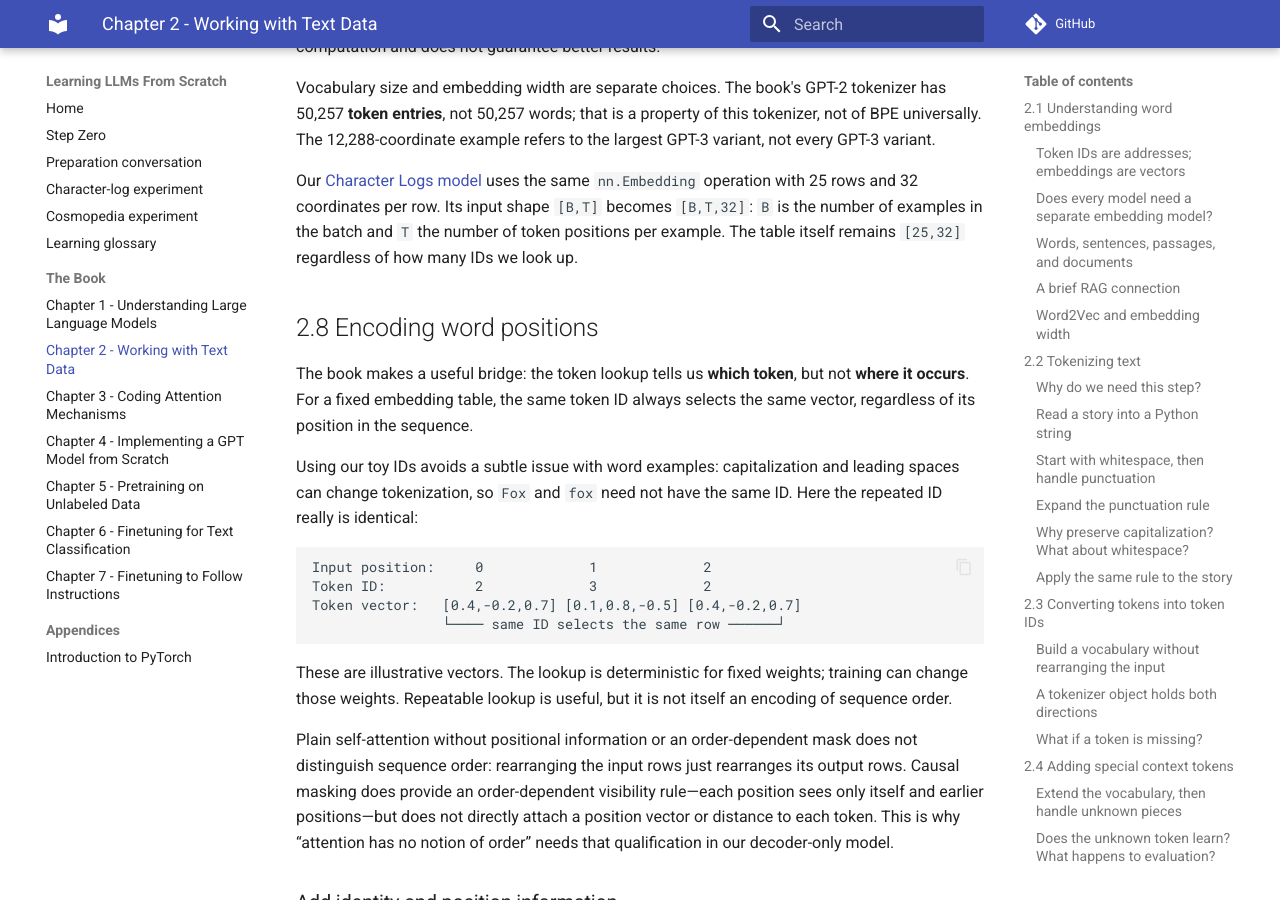
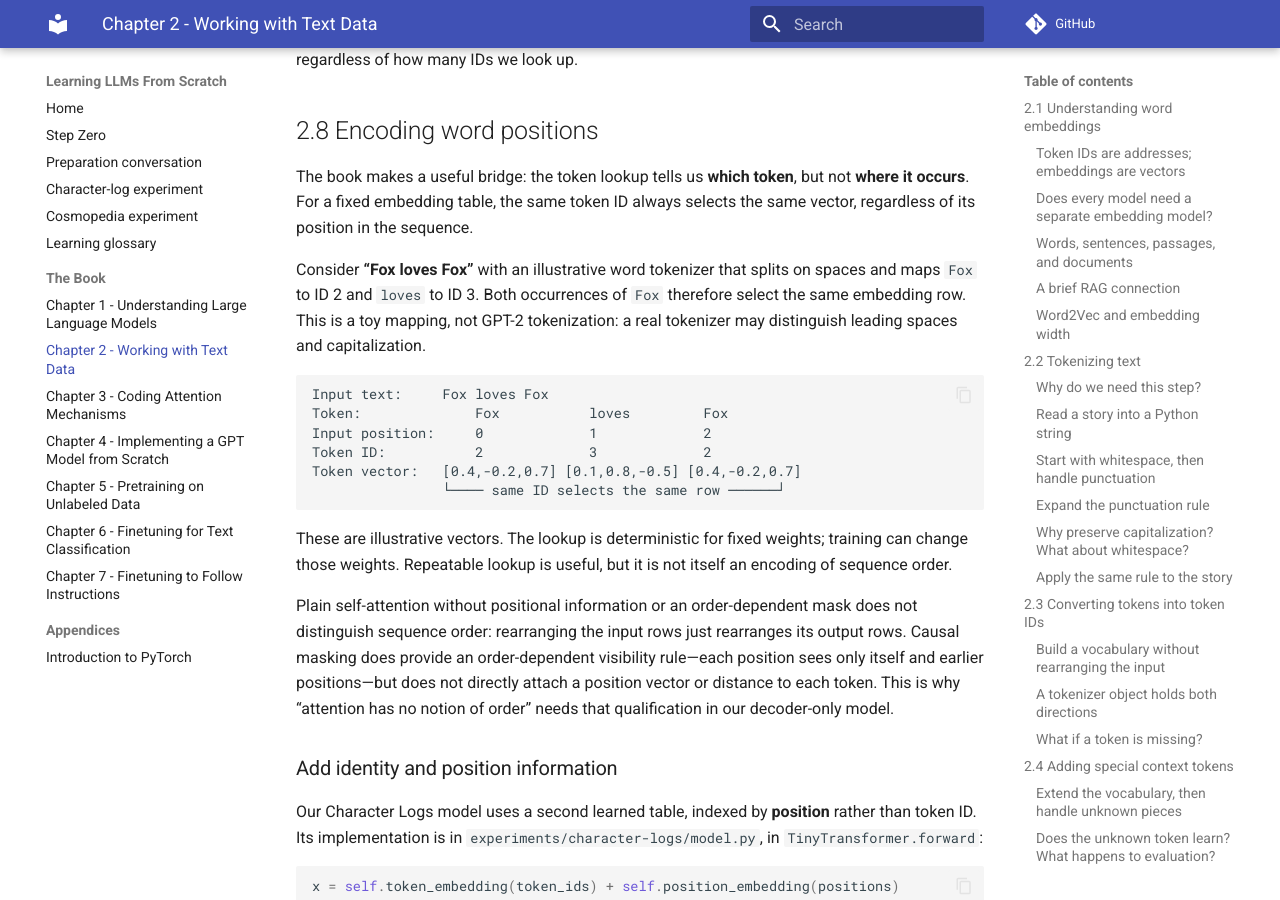
Before and after one commit to kantarcise/learning-llms, an MkDocs documentation site: the page built from docs/chapters/02-working-with-text-data.md, in a window 1280 px wide and 900 px high, scrolled down 28079 px. Built offline with MkDocs 1.6.1 and Material for MkDocs 9.7.7, drawn with Linux system fonts in a browser that asks for light colours; comment, search, counter and statistics services are not loaded; some of the changed text lies outside the part shown.

Commit message:
Polish Chapter 2 reading flow and code titles (#21)
* Polish Chapter 2 prose and label code examples

* Reserve code titles for substantial class examples

---------

Co-authored-by: Sezai Burak Kantarcı <sezai@sezaiMac.local>

````diff
--- a/docs/chapters/02-working-with-text-data.md
+++ b/docs/chapters/02-working-with-text-data.md
@@ -81,7 +81,7 @@
 
 ## 2.2 Tokenizing text
 
-Reading reached the end of this section. The examples below follow the [author's section 2.2 notebook](https://github.com/rasbt/LLMs-from-scratch/blob/cdbd33e6d57a71e20ea31434841095fac50cecd8/ch02/01_main-chapter-code/ch02.ipynb), with our explanations alongside them. They are reference snippets checked by the assistant, not exercises recorded as independently completed by Sezai.
+The examples below follow the [author's section 2.2 notebook](https://github.com/rasbt/LLMs-from-scratch/blob/cdbd33e6d57a71e20ea31434841095fac50cecd8/ch02/01_main-chapter-code/ch02.ipynb), with our explanations alongside them.
 
 ### Why do we need this step?
 
@@ -183,11 +183,9 @@
 
 The assistant reproduced **4,690 token occurrences** using the linked story revision. That is the sequence length after this split, not the number of unique vocabulary entries. Repeated words count repeatedly. We have a list of strings; integer IDs, embedding vectors, and training windows are still later steps.
 
-Next: [2.3 Converting tokens into token IDs](#23-converting-tokens-into-token-ids).
-
 ## 2.3 Converting tokens into token IDs
 
-Reading reached the end of this section. `vocab` is a mapping from token strings to integer IDs: we look up a token to get its ID. That is the same bridge our character experiment built with its 25 distinct characters.
+`vocab` is a mapping from token strings to integer IDs: we look up a token to get its ID. That is the same bridge our character experiment built with its 25 distinct characters.
 
 ### Build a vocabulary without rearranging the input
 
@@ -217,7 +215,7 @@
 
 Below is a typed adaptation of the author's `SimpleTokenizerV1`, with explanatory docstrings. It uses the same splitting and punctuation-cleanup rules:
 
-```python
+```python title="SimpleTokenizerV1 — teaching example"
 import re
 
 
@@ -284,7 +282,7 @@
 
 ## 2.4 Adding special context tokens
 
-Reading reached the end of this section. The author adds two reserved entries to the vocabulary: `<|unk|>` for an unknown piece and `<|endoftext|>` for a text boundary. The original 1,130 entries plus these two give **1,132 entries**.
+The author adds two reserved entries to the vocabulary: `<|unk|>` for an unknown piece and `<|endoftext|>` for a text boundary. The original 1,130 entries plus these two give **1,132 entries**.
 
 The spellings are human-readable labels for dedicated IDs. In this simple tokenizer, the regex leaves these particular strings intact when used as separated pieces; the strings do not acquire special behavior merely because they contain angle brackets.
 
@@ -304,7 +302,7 @@
 
 These IDs apply to the story vocabulary in this example, not every tokenizer. A typed adaptation of the author's second version follows. V1 remains above for comparison; a second class is helpful pedagogically, but not required by Python. We could instead modify the original class or make the fallback configurable.
 
-```python
+```python title="SimpleTokenizerV2 — unknown-token fallback"
 class SimpleTokenizerV2:
     def __init__(self, vocab: dict[str, int]) -> None:
         self.str_to_int = vocab
@@ -393,7 +391,7 @@
 
 ## 2.5 Byte pair encoding
 
-Reading reached the end of this section. Instead of extending our regex tokenizer again, the book uses [tiktoken](https://github.com/openai/tiktoken), an open-source library from OpenAI with a Python interface and a Rust core. We reuse the GPT-2 encoding, including its existing vocabulary and merge rules; we are not training a new tokenizer or loading language-model weights.
+Instead of extending our regex tokenizer again, the book uses [tiktoken](https://github.com/openai/tiktoken), an open-source library from OpenAI with a Python interface and a Rust core. We reuse the GPT-2 encoding, including its existing vocabulary and merge rules; we are not training a new tokenizer or loading language-model weights.
 
 ### Use an existing encoding
 
@@ -478,11 +476,7 @@
 
 The stable contract matters: improving library speed or packaging should not silently change GPT-2's established token IDs. Choosing a different encoding is a separate decision and must remain compatible with the model.
 
-Next: **2.6 Data sampling with a sliding window**. We can now encode text; the next task is to turn its ID sequence into training examples.
-
 ## 2.6 Data sampling with a sliding window
-
-Our notes now cover input/target windows, `GPTDatasetV1`, data-loader settings, and the guided solution to Exercise 2.2. We have not recorded a user execution of the exercise on the story. Today's goal is to finish Chapter 2 and then reread Chapters 1 and 2 on the website as a new reader; that review is still ahead.
 
 ### From one next-token prediction to many training targets
 
@@ -532,7 +526,7 @@
 
 Here is a typed adaptation of the author's class, with clearer validation and explicit integer dtype. It expects `torch`, `tiktoken`, and `Dataset` to be imported as shown:
 
-```python
+```python title="GPTDatasetV1 — teaching example"
 import tiktoken
 import torch
 from torch.utils.data import Dataset
@@ -852,9 +846,11 @@
 
 The book makes a useful bridge: the token lookup tells us **which token**, but not **where it occurs**. For a fixed embedding table, the same token ID always selects the same vector, regardless of its position in the sequence.
 
-Using our toy IDs avoids a subtle issue with word examples: capitalization and leading spaces can change tokenization, so `Fox` and `fox` need not have the same ID. Here the repeated ID really is identical:
+Consider **“Fox loves Fox”** with an illustrative word tokenizer that splits on spaces and maps `Fox` to ID 2 and `loves` to ID 3. Both occurrences of `Fox` therefore select the same embedding row. This is a toy mapping, not GPT-2 tokenization: a real tokenizer may distinguish leading spaces and capitalization.
 
 ```text
+Input text:     Fox loves Fox
+Token:              Fox           loves         Fox
 Input position:     0             1             2
 Token ID:           2             3             2
 Token vector:   [0.4,-0.2,0.7] [0.1,0.8,-0.5] [0.4,-0.2,0.7]
@@ -998,4 +994,4 @@
 
 The broader bridge also applies to images and audio: neural networks need numerical representations suited to their architecture. Images and audio may already be numerical arrays; they need not pass through the same tokenizer-and-lookup process as text.
 
-Next: Chapter 3, implementing attention mechanisms. The separate fresh-reader review of Chapters 1 and 2 on the website remains to be done; reading completion does not imply every exercise was independently run.
+Chapter 3 develops the attention mechanisms that process these input embeddings.
````
Also changed, not shown: templates/chapter-note.md (+4 -0 lines).
